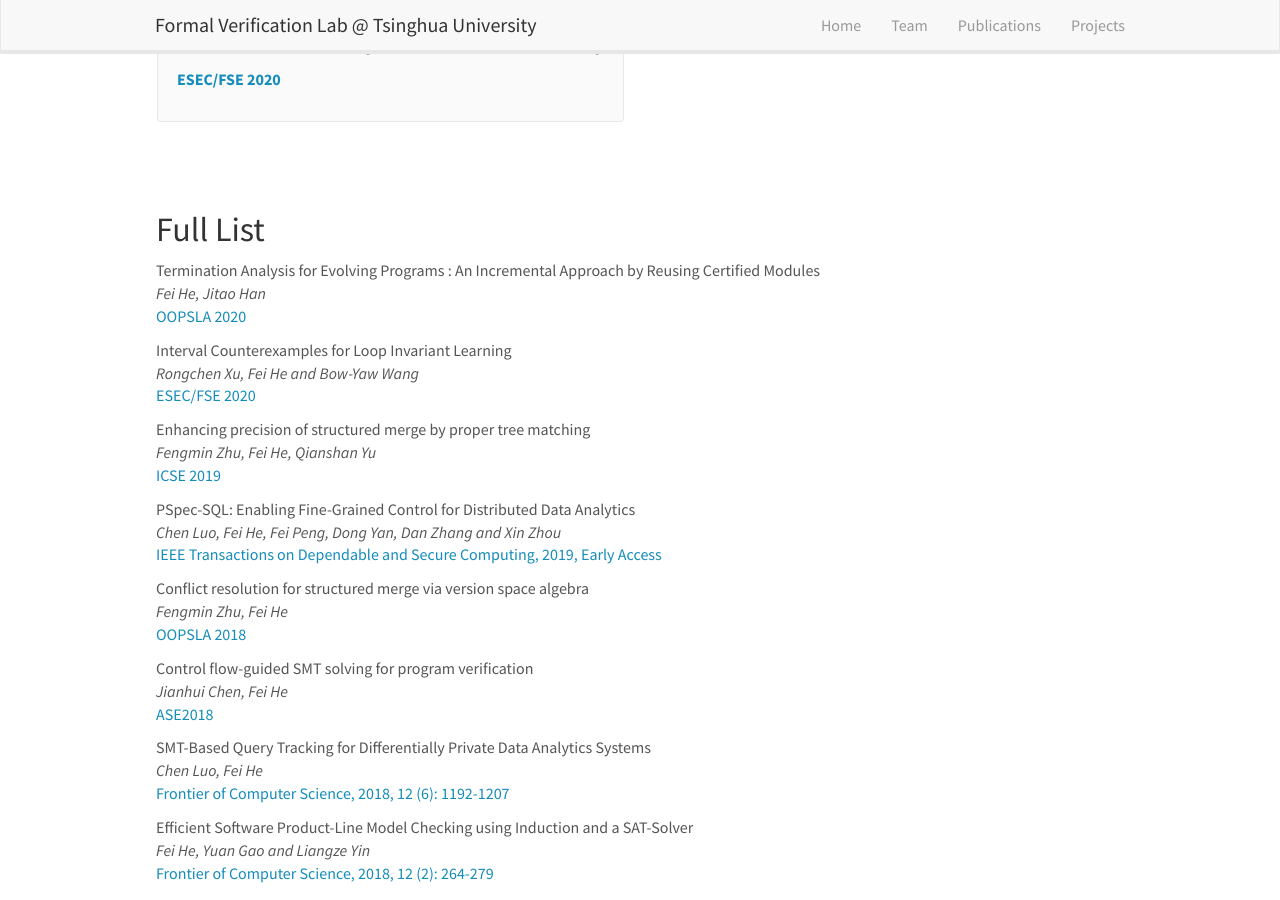
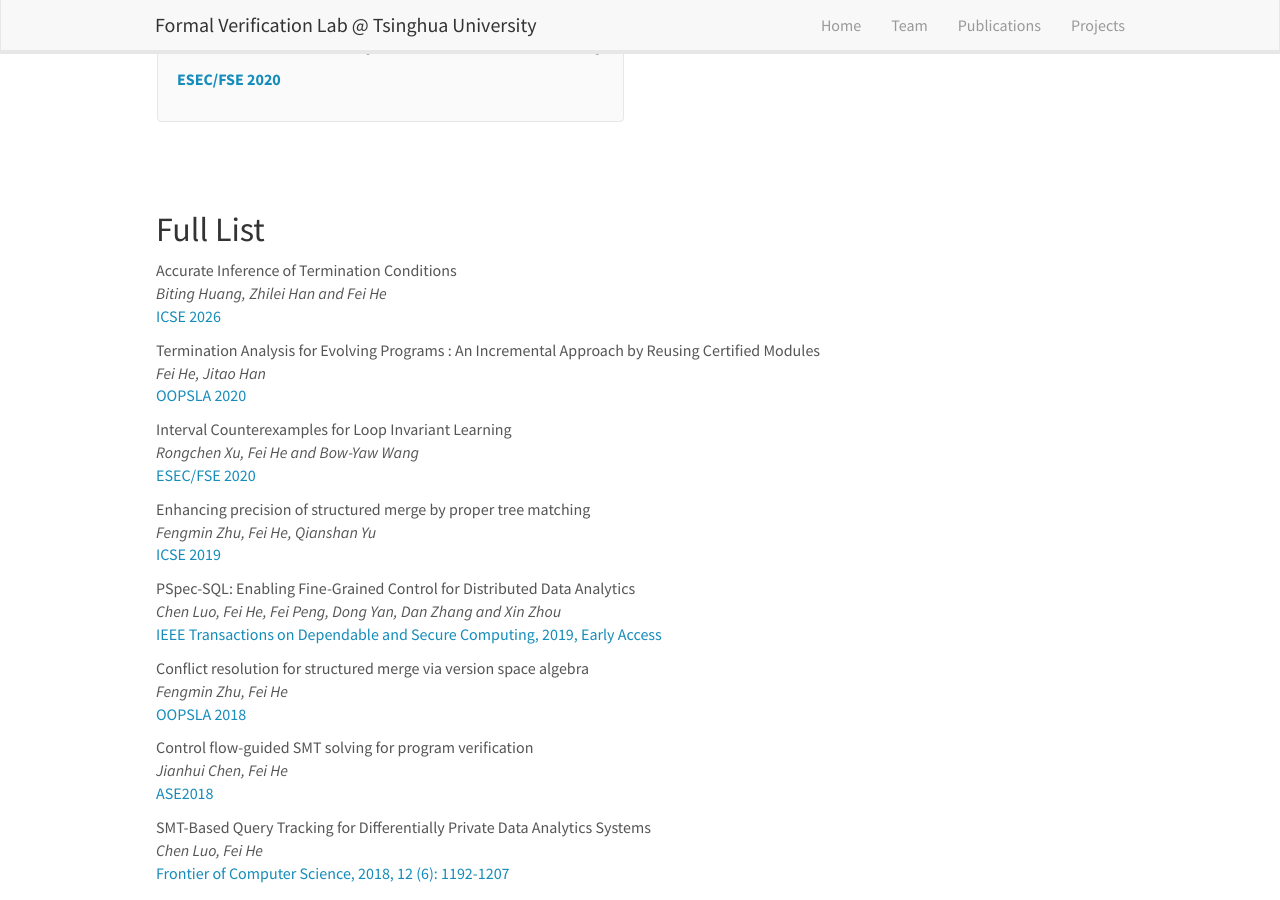
Before and after one commit to thufv/thufv.github.io, a Jekyll site: the page built from _pages/publications.md, in a window 1280 px wide and 900 px high, scrolled down 409 px. Built offline with Jekyll 4.4.1, drawn with Linux system fonts in a browser that asks for light colours; nearby versions of some CDN libraries.

Commit message:
add icse26

```diff
--- a/_data/publist.yml
+++ b/_data/publist.yml
@@ -1,3 +1,10 @@
+- title: "Accurate Inference of Termination Conditions"
+  authors: Biting Huang, Zhilei Han and Fei He
+  link:
+    url: https://doi.org/10.1145/3744916.3764568
+    display: ICSE 2026
+  highlight: 0
+
 - title: "Termination Analysis for Evolving Programs : An Incremental Approach by Reusing Certified Modules"
   authors: Fei He, Jitao Han
   link:
```
Also changed, not shown: _research/icse26-artifact.md (added, +17 -0 lines).
